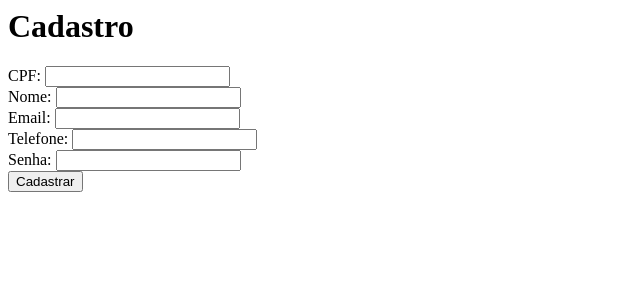
After one commit to Victor-Briganti/PIBackend, a Django app: page /cadastro/ in a window 1280 px wide. The commit adds this page. Shown: the top 300 px of the page, without its empty margins (0-640 px from the left). Run offline with Django 5.2, Linux system fonts and the light colour scheme.

Commit message:
[View][Model] Adicionado views para cadastro e login

```diff
--- /dev/null
+++ b/manusBackend/usuario/forms.py
@@ -0,0 +1,9 @@
+from django import forms
+
+from .models import Usuario
+
+
+class UsuarioForm(forms.ModelForm):
+    class Meta:
+        model = Usuario
+        fields = ["cpf", "nome", "senha", "email", "telefone"]
--- a/manusBackend/usuario/models.py
+++ b/manusBackend/usuario/models.py
@@ -8,9 +8,11 @@ class Usuario(models.Model):
         TODO: Criar modelo de endereços
         TODO: Dividi usuário em comum e administrador
     '''
-    cpf = models.CharField(("CPF"), max_length=11, primary_key=True)
+    cpf = models.CharField(("CPF"), max_length=14, primary_key=True)
+    nome = models.CharField(("Nome"), max_length=200, default="Teste")
+    senha = models.CharField(("Senha"), max_length=20, default="1234")
     email = models.CharField(("Email"), max_length=200)
-    telefone = models.CharField(("Telefone"), max_length=11)
+    telefone = models.CharField(("Telefone"), max_length=13)
 
     def __str__(self):
         return str(self.cpf)
--- /dev/null
+++ b/manusBackend/usuario/templates/usuario/cadastro.html
@@ -0,0 +1,43 @@
+<h1>Cadastro</h1>
+
+<div>
+
+    {% if messages %}
+    <div>
+        {% for message in messages %}
+        {{ message }}
+        {% endfor %}
+    </div>
+    {% endif %}
+
+    <form method="post" enctype="multipart/form-data">
+        <!-- CSRF Token de segurança -->
+        <!-- OBS: Sempre coloca-lo dentro do form  -->
+        <!-- https://stackoverflow.com/questions/5207160/what-is-a-csrf-token-what-is-its-importance-and-how-does-it-work -->
+        {% csrf_token %}
+
+        <div>
+            <label for="cpf">CPF:</label>
+            <input type="text" name="cpf" required id="cpf">
+        </div>
+        <div>
+            <label for="nome">Nome:</label>
+            <input type="text" name="nome" required id="nome">
+        </div>
+        <div>
+            <label for="email">Email:</label>
+            <input type="text" name="email" required id="email">
+        </div>
+        <div>
+            <label for="telefone">Telefone:</label>
+            <input type="text" name="telefone" required id="telefone">
+        </div>
+        <div>
+            <label for="senha">Senha:</label>
+            <input type="password" name="senha" required id="senha">
+        </div>
+        <div>
+            <button type="submit">Cadastrar</button>
+        </div>
+    </form>
+</div>
--- a/manusBackend/usuario/templates/usuario/index.html
+++ b/manusBackend/usuario/templates/usuario/index.html
@@ -2,3 +2,5 @@
 
 <a href="{% url 'sobre' %}">Sobre Nós<a>
 <a href="{% url 'contato' %}">Contato<a>
+<a href="{% url 'login' %}">Entrar<a>
+<a href="{% url 'cadastro' %}">Cadastrar-se<a>
--- /dev/null
+++ b/manusBackend/usuario/templates/usuario/sucesso.html
@@ -0,0 +1 @@
+<h1>Sucesso</h1>
--- a/manusBackend/usuario/urls.py
+++ b/manusBackend/usuario/urls.py
@@ -6,4 +6,8 @@ urlpatterns = [
     path("", views.index, name="index"),
     path("sobre/", views.sobre, name="sobre"),
     path("contato/", views.contato, name="contato"),
+    path("login/", views.login_page, name="login"),
+    path("cadastro/", views.cadastro, name="cadastro"),
+    # TODO: Excluir a página de sucesso
+    path("sucesso/", views.sucesso, name="sucesso"),
 ]
--- a/manusBackend/usuario/views.py
+++ b/manusBackend/usuario/views.py
@@ -1,12 +1,68 @@
-from django.shortcuts import render
+from django.shortcuts import render, redirect
+from django.contrib import messages
+from django.contrib.auth import authenticate, login
+
+from .models import Usuario
+from .forms import UsuarioForm
 
 # Create your views here.
+
 
 def index(request):
     return render(request, "usuario/index.html")
 
+
 def contato(request):
     return render(request, "usuario/contato.html")
 
+
 def sobre(request):
     return render(request, "usuario/sobre.html")
+
+
+def login_page(request):
+    # Verifica se a requisição HTTP é um POST
+    if request.method == "POST":
+        email = request.POST.get("email")
+        senha = request.POST.get("senha")
+
+        # Verifica se o usuário existe
+        try:
+            usuario = Usuario.objects.get(email=email)
+        except Usuario.DoesNotExist:
+            messages.error(request, "Usuário não encontrado")
+            return redirect("/login/")  # Continua na página de login
+
+        # Verifica se a senha é válida
+        if usuario.senha != senha:
+            messages.error(request, "Senha inválida")
+            return redirect("/login/")
+        else:
+            return redirect("sucesso")
+
+    return render(request, "usuario/login.html")
+
+
+def cadastro(request):
+    # Verifica se a requisição HTTP é um POST
+    if request.method == "POST":
+        form = UsuarioForm(request.POST)
+
+        if form.is_valid():
+            form.save()
+            return redirect("sucesso")
+
+        # Mostra todas mensagens de erro
+        erros = form.errors.as_data()
+        for campo, lista_erros in erros.items():
+            for erro in lista_erros:
+                messages.error(request, f"{campo}: {erro.message}")
+
+    else:
+        form = UsuarioForm()
+
+    return render(request, "usuario/cadastro.html", {"form": form})
+
+
+def sucesso(request):
+    return render(request, "usuario/sucesso.html")
```
Also changed, not shown: manusBackend/usuario/templates/usuario/login.html (added, +30 -0 lines), manusBackend/usuario/migrations/0002_usuario_nome_usuario_senha_alter_usuario_cpf.py (added), manusBackend/usuario/migrations/0003_alter_usuario_telefone.py (added).
